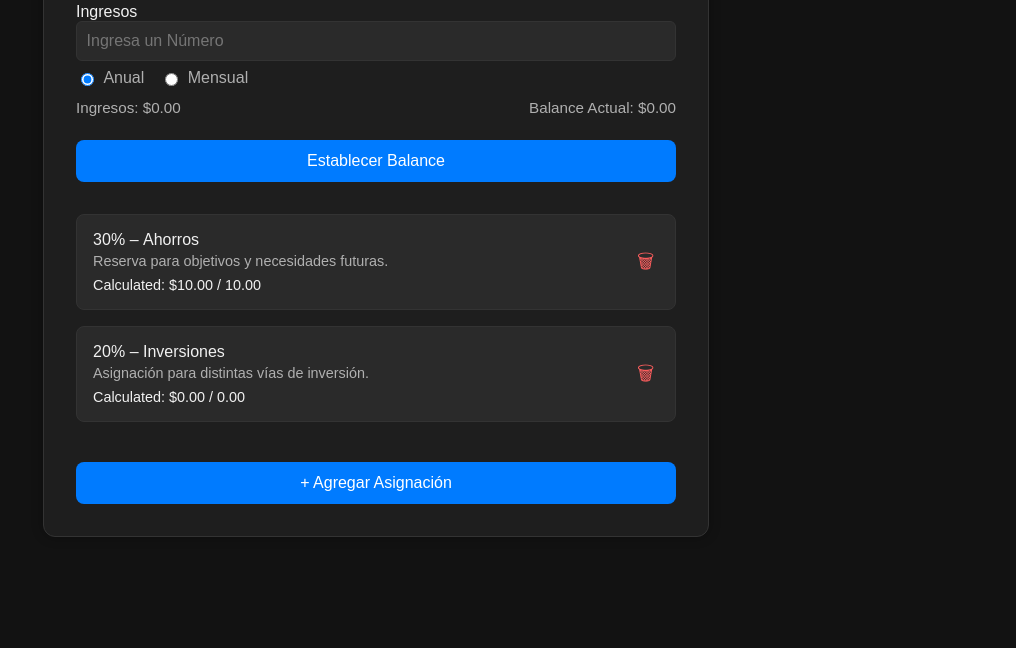
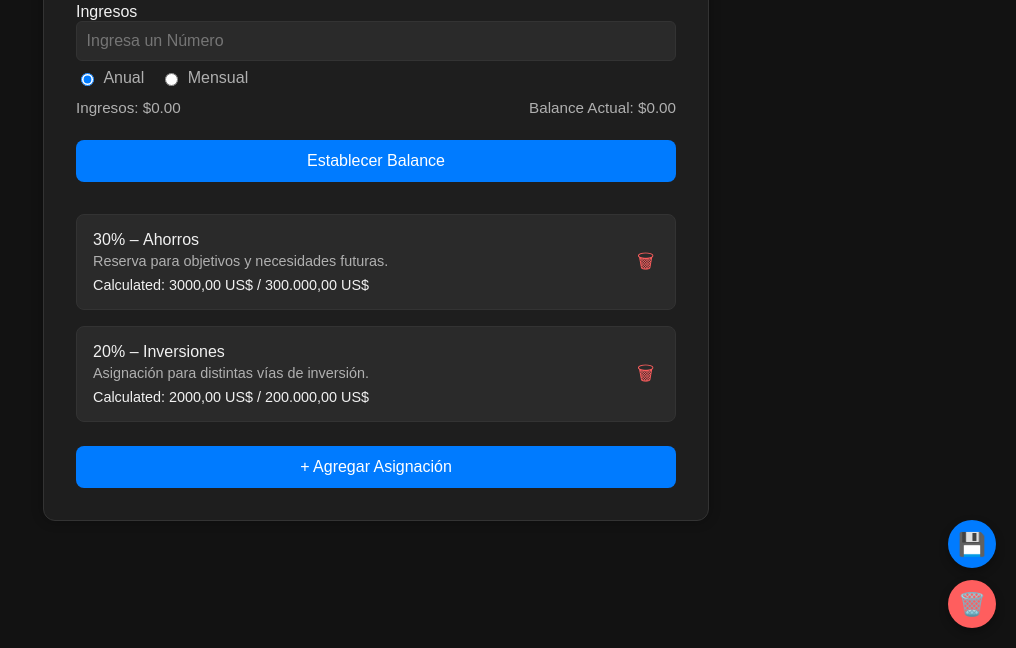
Before and after one commit to frtevez/proyecto_js, a plain HTML site: page index.html in a window 1280 px wide. Shown: the part 152-800 px from the top of the page, without its empty margins (264-1280 px from the left). Drawn offline with Linux system fonts and the light colour scheme; some packages are replaced by stand-ins of ours; a script that the page names is missing.

Commit message:
entrega final, botones flotantes, localStorage, etc

```diff
--- a/css/style.css
+++ b/css/style.css
@@ -219,3 +219,35 @@ div:where(.swal2-container) .swal2-radio {
   accent-color: var(--accent);
   cursor: pointer;
 }
+
+#clear-storage-button, #save-button {
+  position: fixed;
+  right: 20px;
+  width: 48px;
+  height: 48px;
+  border: none;
+  border-radius: 50%;
+  font-size: 1.4rem;
+  cursor: pointer;
+  color: white;
+  box-shadow: 0 4px 10px rgba(0, 0, 0, 0.3);
+  z-index: 1000;
+}
+
+#clear-storage-button {
+  bottom: 20px;
+  background-color: #ff5e5e;
+}
+
+#clear-storage-button:hover {
+  background-color: #e64444;
+}
+
+#save-button {
+  bottom: 80px;
+  background-color: #007bff;
+}
+
+#save-button:hover {
+  background-color: #0056b3;
+}
--- a/index.html
+++ b/index.html
@@ -32,76 +32,26 @@
         <button class="set-balance-btn">Establecer Balance</button>
       </div>
 
-      <div class="distribution-cards" id="distribution-cards">
-        <div class="distribution-card" id="d-card-3">
-          <div class="distribution-card-header">
-            <div>
-              <div class="distribution-card-title">
-                <input
-                  class="input"
-                  type="number"
-                  max="100"
-                  min="0"
-                  class="input"
-                  value="30"
-                />% –
-                <input
-                  class="input"
-                  type="text"
-                  value="Ahorros"
-                  maxlength="45"
-                />
-              </div>
-              <div class="distribution-card-description">
-                <div class="input" contenteditable="true" >
-                  Reserva para objetivos y necesidades futuras.
-                </div>
-              </div>
-              <div class="distribution-card-values">
-                Calculated: <span class="calculated-income">$10.00</span> / <span class="calculated-balance">10.00</span>
-              </div>
-            </div>
-            <button class="remove-distribution-card"></button>
-          </div>
-        </div>
-
-        <div class="distribution-card" id="d-card-0">
-          <div class="distribution-card-header">
-            <div>
-              <div class="distribution-card-title">
-                <input
-                  class="input"
-                  type="number"
-                  max="100"
-                  min="0"
-                  class="input"
-                  value="20"
-                />% –
-                <input
-                  class="input"
-                  type="text"
-                  value="Inversiones"
-                  maxlength="45"
-                />
-              </div>
-              <div class="distribution-card-description">
-                <div class="input" contenteditable="true" >
-                  Asignación para distintas vías de inversión.
-                </div>
-              </div>
-              <div class="distribution-card-values">
-                Calculated: <span class="calculated-income">$0.00</span> / <span class="calculated-balance">0.00</span>
-              </div>
-            </div>
-            <button class="remove-distribution-card"></button>
-          </div>
-        </div>
+      <div class="distribution-cards" id="distribution-cards"></div>
 
       <button class="add-btn" id="add-distribution-card">
         + Agregar Asignación
       </button>
     </div>
 
-    <script></script>
+    <button
+      id="save-button"
+      title="Guardar"
+      onclick="saveIncomeDistribution()"
+    >
+      💾
+    </button>
+    <button
+      id="clear-storage-button"
+      title="Borrar del Almacenamiento"
+      onclick="clearLocalStorage()"
+    >
+      🗑️
+    </button>
   </body>
 </html>
--- a/js/main.js
+++ b/js/main.js
@@ -2,8 +2,18 @@ const distributionCards = document.getElementById('distribution-cards');
 const addDistributionCardButton = document.getElementById('add-distribution-card');
 let income = 10000;
 let balance = 1000000;
-let incomeDistribution = [{ 'id': 0 }, { 'id': 3 }];
+let incomeDistribution = JSON.parse(localStorage.getItem('incomeDistribution')) ?? [
+    { 'id': 0, 'percentage': 20, 'title': 'Inversiones', 'description': 'Asignación para distintas vías de inversión.' },
+    { 'id': 3, 'percentage': 30, 'title': 'Ahorros', 'description': 'Reserva para objetivos y necesidades futuras.' }
+];
 
+const saveIncomeDistribution = () => {
+    localStorage.setItem('incomeDistribution', JSON.stringify(incomeDistribution));
+}
+
+const clearLocalStorage = () => {
+    localStorage.removeItem('incomeDistribution');
+}
 
 const setBalance = () => {
     Swal.fire({
@@ -120,19 +130,21 @@ const getSmallestUnusedNumber = (array) => {
 
 };
 
-const createDistributionCard = (percentage = 10, title = "Título", description = 'Describe esta asignación.') => {
+const createDistributionCard = (storedId = null, percentage = 10, title = "Título", description = 'Describe esta asignación.') => {
     let distributionCard = document.createElement("div");
-    const id = getSmallestUnusedNumber(incomeDistribution.map(distr => distr.id));
+    const id = storedId ?? getSmallestUnusedNumber(incomeDistribution.map(distr => distr.id));
     const elementId = `d-card-${id}`;
     distributionCard.className = 'distribution-card';
     distributionCard.id = elementId;
 
+    if (storedId === null) {
         incomeDistribution.splice(id, 0, {
             'id': id,
             'percentage': percentage,
             'title': title,
             'description': description,
-    });
+        })
+    };
 
 
     distributionCard.innerHTML = `
@@ -182,4 +194,12 @@ addDistributionCardButton.addEventListener('click', e => {
     updateDistributionCardsInputs();
 });
 
+const loadIncomeDistribution = () => {
+    incomeDistribution.forEach(distr => {
+        let distributionCard = createDistributionCard(distr.id, distr.percentage, distr.title, distr.description);
+        distributionCards.insertBefore(distributionCard, distributionCards.firstElementChild);
         updateDistributionCardsInputs();
+    })
+}
+
+loadIncomeDistribution();
```
Also changed, not shown: 1 other file. Lines whose indentation alone changed are shown as unchanged.
